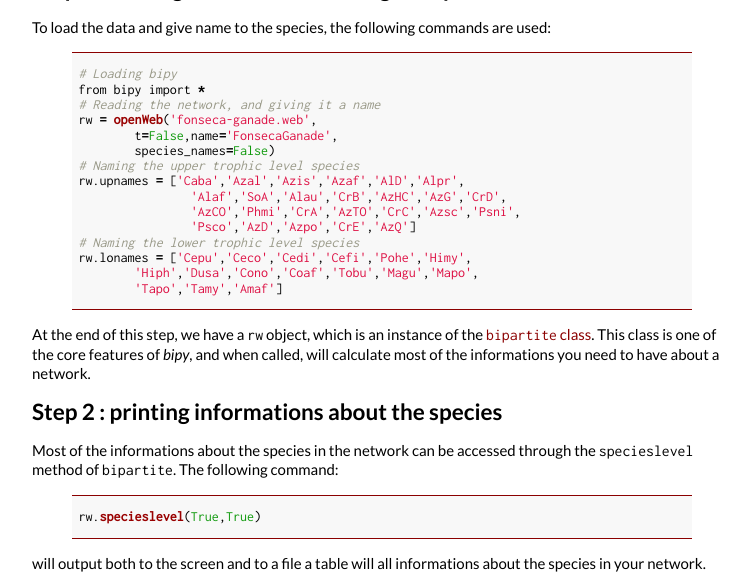
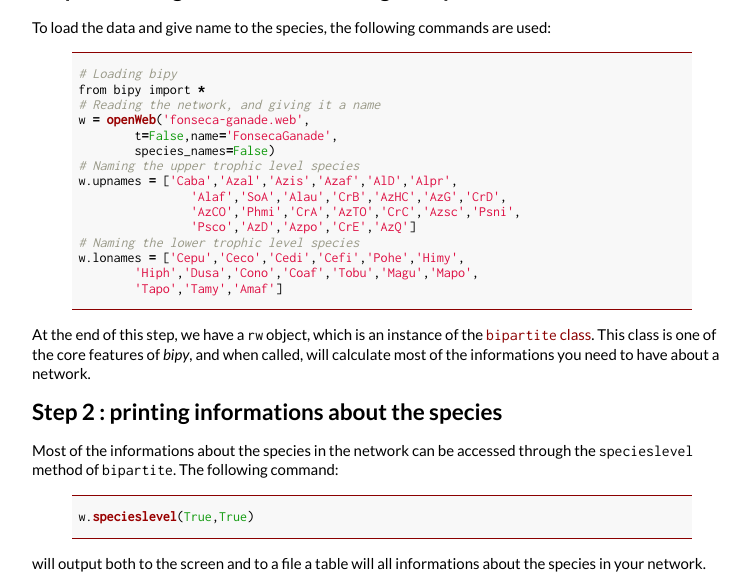
Before and after one commit to tpoisot/bipy, a Jekyll site: the page built from tutorial/index.md, in a window 1280 px wide and 900 px high, cut to the strip 324-900 px from the top of the window. Shown: the whole strip, without its empty margins (358-1108 px from the left). Built offline with Jekyll 4.4.1, drawn with Linux system fonts in a browser that asks for light colours.

```diff
--- a/tutorial/index.md
+++ b/tutorial/index.md
@@ -17,16 +17,16 @@ To load the data and give name to the species, the following commands are used:
 # Loading bipy
 from bipy import *
 # Reading the network, and giving it a name
-rw = openWeb('fonseca-ganade.web',
+w = openWeb('fonseca-ganade.web',
 	t=False,name='FonsecaGanade',
 	species_names=False)
 # Naming the upper trophic level species
-rw.upnames = ['Caba','Azal','Azis','Azaf','AlD','Alpr',
+w.upnames = ['Caba','Azal','Azis','Azaf','AlD','Alpr',
 		'Alaf','SoA','Alau','CrB','AzHC','AzG','CrD',
 		'AzCO','Phmi','CrA','AzTO','CrC','Azsc','Psni',
 		'Psco','AzD','Azpo','CrE','AzQ']
 # Naming the lower trophic level species
-rw.lonames = ['Cepu','Ceco','Cedi','Cefi','Pohe','Himy',
+w.lonames = ['Cepu','Ceco','Cedi','Cefi','Pohe','Himy',
 	'Hiph','Dusa','Cono','Coaf','Tobu','Magu','Mapo',
 	'Tapo','Tamy','Amaf']
 {% endhighlight %}
@@ -38,7 +38,7 @@ At the end of this step, we have a `rw` object, which is an instance of the [`bi
 Most of the informations about the species in the network can be accessed through the `specieslevel` method of `bipartite`. The following command:
 
 {% highlight python %}
-rw.specieslevel(True,True)
+w.specieslevel(True,True)
 {% endhighlight %}
 
 will output both to the screen and to a file a table will all informations about the species in your network. Note that not all informations are available for all species (i.e. there is no value of specificity for the lower trophic level species). When new analyses like the one described below are done, their results are added to your `bipartite` object, and you may want to run `specieslevel` (and similarly for `networklevel`) as the last command in your script.
```
